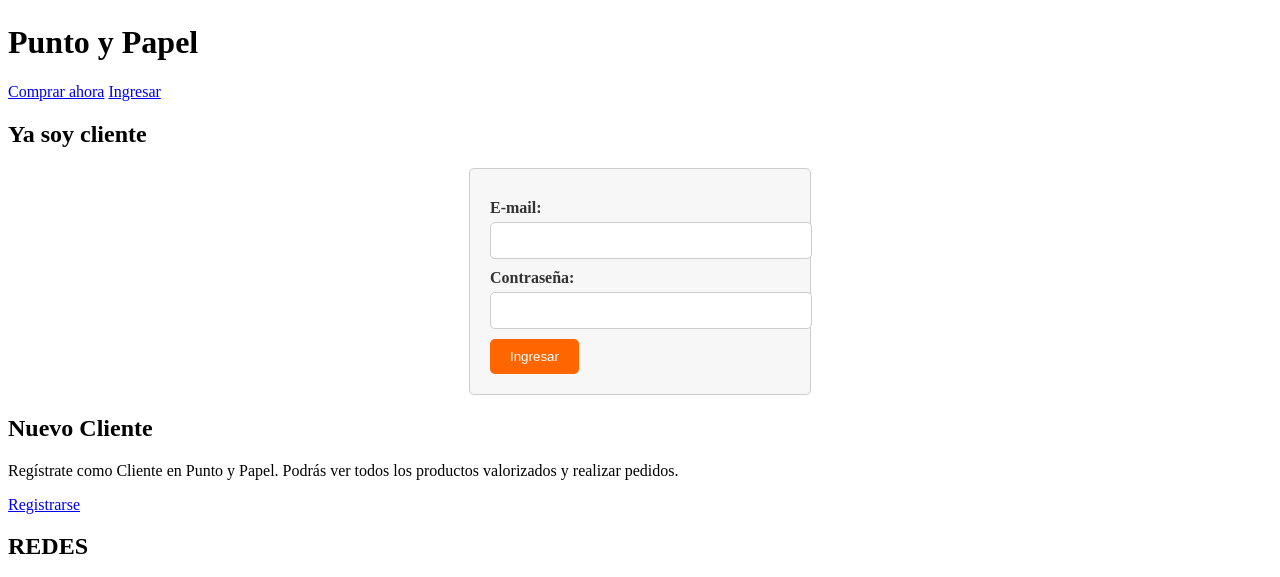
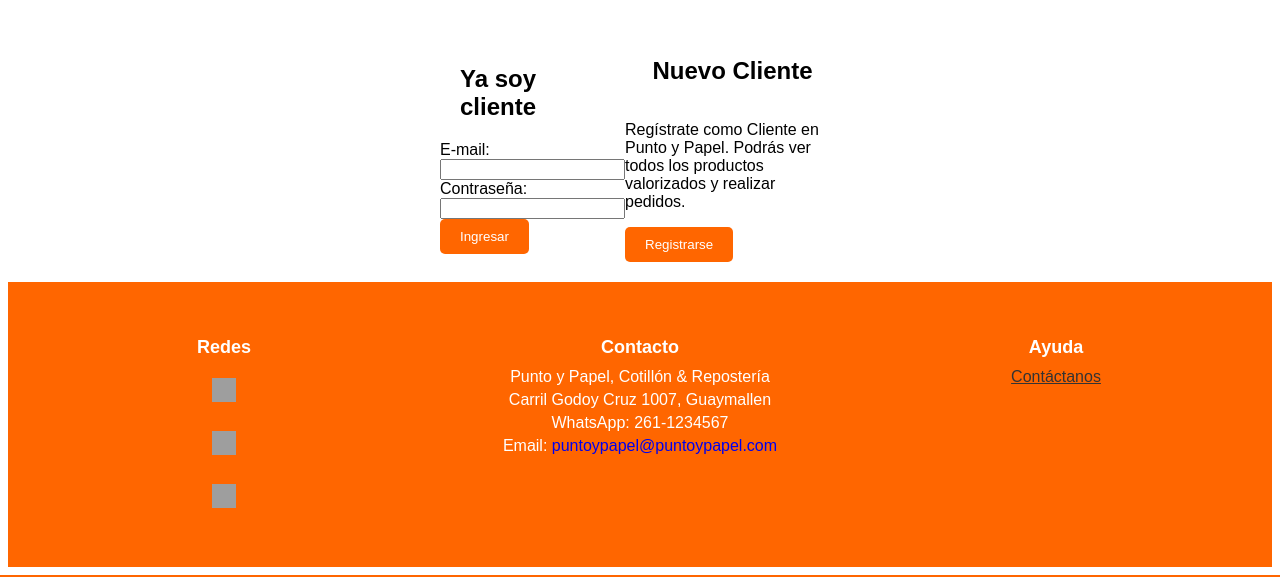
Before and after one commit to pablosvm/Proyecto-Practica-Profesionalizante, a PHP site: page /usuarios.html in a window 1280 px wide. Shown: the part 309-886 px from the top of the page. Run offline with PHP 8.4, Linux system fonts and the light colour scheme; grey boxes are pictures that could not be loaded.

Commit message:
modificaciones, se genera el PHP

```diff
--- a/CSS/ingresar.css
+++ b/CSS/ingresar.css
@@ -1,39 +1,158 @@
-/* Estilos para el formulario de ingreso */
-.ingreso {
-    background-color: #f7f7f7; /* Fondo gris claro */
-    padding: 20px;
-    border: 1px solid #ccc;
-    border-radius: 5px;
-    max-width: 300px; /* Ancho máximo del formulario */
-    margin: 0 auto; /* Centrar el formulario horizontalmente */
+/* Estilos generales */
+body {
+    font-family: Arial, sans-serif;
   }
 
-  .ingreso label {
-    display: block;
-    margin-top: 10px;
-    font-weight: bold;
-    color: #333;
+a {
+    text-decoration: none;
 }
 
-  .ingreso input {
-    width: 100%;
-    padding: 10px;
-    margin-top: 5px;
-    border: 1px solid #ccc;
-    border-radius: 5px;
+.logo video {
+    position: absolute;
+    top: 0;
+    left: 0;
+    width: 100%; /* Cambia el ancho del video al 100% */
+    height: 100%;
+    object-fit: cover;
 }
 
-  .ingreso button {
+.nombre-sitio {
+    position: absolute;
+    top: 65%;
+    left: 50%;
+    transform: translate(-50%, -50%);
+    text-align: center;
+    color: rgb(44, 42, 42); /* Color del texto */
+    font-family: Arial, sans-serif; /* Cambia la fuente aquí */
+    font-size: 50px; /* Cambia el tamaño de la fuente aquí */
+    font-weight: bold; /* Cambia el peso de la fuente aquí */
+}
+
+/* Estilos para la botonera en el encabezado */
+.botonera {
+    background-color: #ff6600;
+    text-align: center;
+    padding: 10px 0;
+    margin-top: 0px;
+    margin-bottom: 20px;
+  }
+
+  /* Estilos para los botones de la botonera */
+.ingresar {
+  margin: 10px;
+  padding: 10px 20px;
+  background-color: #ff6600;
+  color: white;
+  text-decoration: none;
+  border-radius: 5px;
+  font-family: Arial, sans-serif; /* Cambia la fuente aquí */
+  font-size: 16px; /* Cambia el tamaño de la letra aquí */
+  font-weight: bold; /* Cambia el peso de la fuente aquí (puede ser normal o bold) */
+  text-transform: uppercase;
+  transition: background-color 0.3s;
+}
+
+/* Estilos para el encabezado */
+.inicio {
+    position: relative;
+    width: 100%;
+    height: 30vh;
+    overflow: hidden;
+    background-color: #333;
+    color: rgb(49, 46, 46);
+    padding: 10px 0;
+    display: flex;
+    justify-content: space-between;
+    align-items: center;
+}
+
+/* Estilos para la sección de "Ya soy cliente" y "Nuevo Cliente" */
+.seccion-inicio {
+    display: flex;
+    justify-content: space-between;
+    align-items: center;
+    padding: 20px;
+    max-width: 400px; /* Ancho máximo de las secciones */
+    margin: 0 auto; /* Centrar horizontalmente las secciones */
+}
+
+.ya-soy-cliente h2,
+.nuevo-cliente h2 {
+    display: flex;
+  flex-direction: column; /* Alinea los elementos verticalmente */
+  align-items: center; /* Centra los elementos horizontalmente */
+  padding: 20px;
+  max-width: 400px; /* Ancho máximo de las secciones */
+  margin: 0 auto; /* Centrar horizontalmente las secciones */
+}
+
+
+/* Estilos para el botón "Ingresar" y "Registrarse" */
+.boton-ingresar,
+.boton-registrarse {
   background-color: #ff6600;
   color: white;
   border: none;
   padding: 10px 20px;
-    margin-top: 10px;
   border-radius: 5px;
   cursor: pointer;
   transition: background-color 0.3s;
 }
 
-  .ingreso button:hover {
+.boton-ingresar:hover,
+.boton-registrarse:hover {
   background-color: #f56200;
 }
+
+/* Estilos para el formulario de ingreso */
+.ingreso {
+    background-color: #fff
+}
+
+/* Estilos para el footer */
+.final {
+    background-color: #ff6600;
+    color: white;
+    padding: 20px;
+    display: flex;
+    justify-content: space-between;
+  }
+
+  /* Estilos para las secciones del footer */
+  .redes, .contacto, .ayuda {
+    flex: 1;
+    text-align: center;
+    padding: 20px;
+  }
+
+  .redes h2, .contacto h2, .ayuda h2 {
+    font-size: 18px;
+    font-weight: bold;
+    margin-bottom: 10px;
+  }
+
+  .redes a, .contacto p, .ayuda p {
+    color: white;
+    text-decoration: none;
+    display: block;
+    margin: 5px 0;
+  }
+
+  .redes img {
+    margin: 10px;
+    width: 24px;
+    height: 24px;
+  }
+
+  .ayuda a {
+    text-decoration: underline;
+    color: #333;
+  }
+
+  /* Estilos para la sección de contacto */
+  .contacto {
+    flex: 2;
+    text-align: center;
+    padding: 20px;
+    max-width: 400px;
+  }
--- a/CSS/styles.css
+++ b/CSS/styles.css
@@ -244,4 +244,5 @@
 }
 
 .contacto h2 {
-  font-size
+  font-size:large;
+}
--- a/index.html
+++ b/index.html
@@ -19,8 +19,8 @@
     </header>
 
     <div class="botonera">
-        <a class="boton-iniciar-sesion" href="#">Iniciar Sesión</a>
-        <a class="boton-nuevo-usuario" href="#">Nuevo Usuario</a>
+        <a class="boton-iniciar-sesion" href="#">INGRESAR</a>
+        <a class="boton-nuevo-usuario" href="#">REGISTRARSE</a>
         <div class="carrito">
             <img src="img/carrito.png" alt="Carrito de compras">
             <span id="gasto-total">Total: $0.00</span>
--- a/usuarios.html
+++ b/usuarios.html
@@ -4,7 +4,7 @@
     <meta charset="UTF-8">
     <meta name="viewport" content="width=device-width, initial-scale=1.0">
     <title>Usuario - Punto y Papel Cotillón</title>
-    <link rel="stylesheet" href="ingresar.css">
+    <link rel="stylesheet" href="CSS/ingresar.css">
 </head>
 <body>
     <header class="inicio">
@@ -17,34 +17,33 @@
     </header>
 
     <div class="botonera">
-        <a class="boton-comprar" href="#">Comprar ahora</a>
-        <a class="boton-ingresar" href="#">Ingresar</a>
+        <a class="ingresar">ingresar</a>
     </div>
 
-    <div class="separador"></div>
-
-    <section class="ya-soy-cliente">
+    <main>
+        <section class="seccion-inicio">
+            <div class="ya-soy-cliente">
                 <h2>Ya soy cliente</h2>
                 <form class="ingreso">
                     <label for="email">E-mail:</label>
                     <input type="email" id="email" name="email" required>
                     <label for="password">Contraseña:</label>
                     <input type="password" id="password" name="password" required>
-            <button type="submit">Ingresar</button>
+                    <button class="boton-ingresar" type="submit">Ingresar</button>
                 </form>
-    </section>
+            </div>
 
-    <div class="separador"></div>
-
-    <section class="nuevo-cliente">
+            <div class="nuevo-cliente">
                 <h2>Nuevo Cliente</h2>
                 <p>Regístrate como Cliente en Punto y Papel. Podrás ver todos los productos valorizados y realizar pedidos.</p>
-        <a class="boton-registrarse" href="formulario_registro.html">Registrarse</a>
+                <button class="boton-registrarse" onclick="window.location.href='formulario_registro.html'">Registrarse</button>
+            </div>
         </section>
+    </main>
 
     <footer class="final">
         <div class="redes">
-            <h2>REDES</h2>
+            <h2>Redes</h2>
             <a href="https://www.facebook.com/tucuenta" target="_blank">
                 <img src="img/facebook.png" alt="Facebook">
             </a>
@@ -57,7 +56,7 @@
         </div>
 
         <div class="contacto">
-            <h2>DATOS DE CONTACTO</h2>
+            <h2>Contacto</h2>
             <p>Punto y Papel, Cotillón & Repostería</p>
             <p>Carril Godoy Cruz 1007, Guaymallen</p>
             <p>WhatsApp: 261-1234567</p>
@@ -65,9 +64,8 @@
         </div>
 
         <div class="ayuda">
-            <h2>AYUDA</h2>
+            <h2>Ayuda</h2>
             <p><a href="formulario_de_contacto.html">Contáctanos</a></p>
         </div>
     </footer>
 </body>
-</html>
```
Lines whose indentation alone changed are shown as unchanged.
